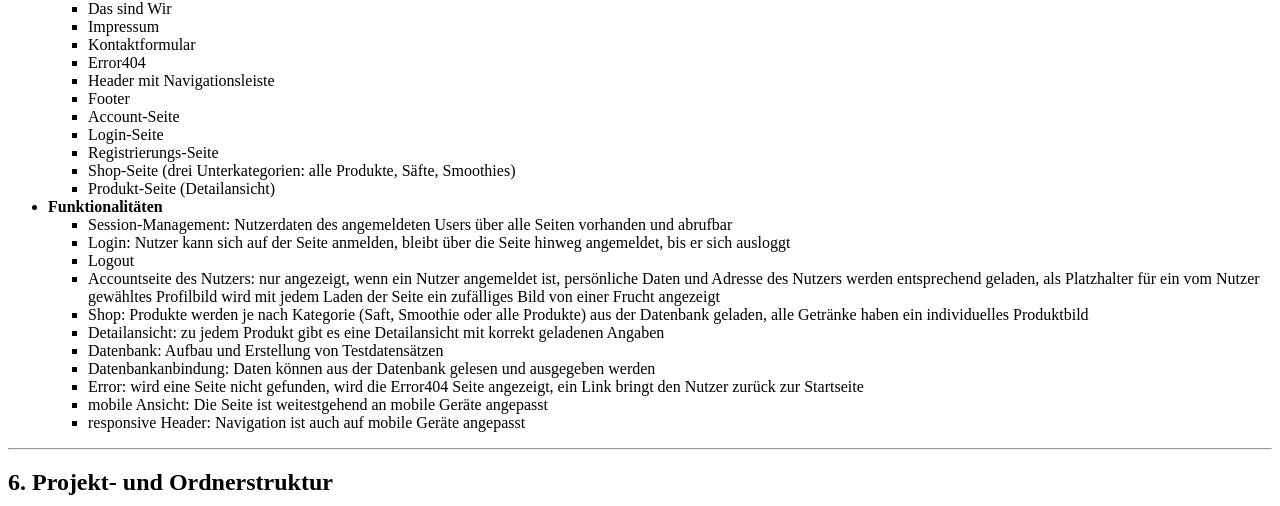
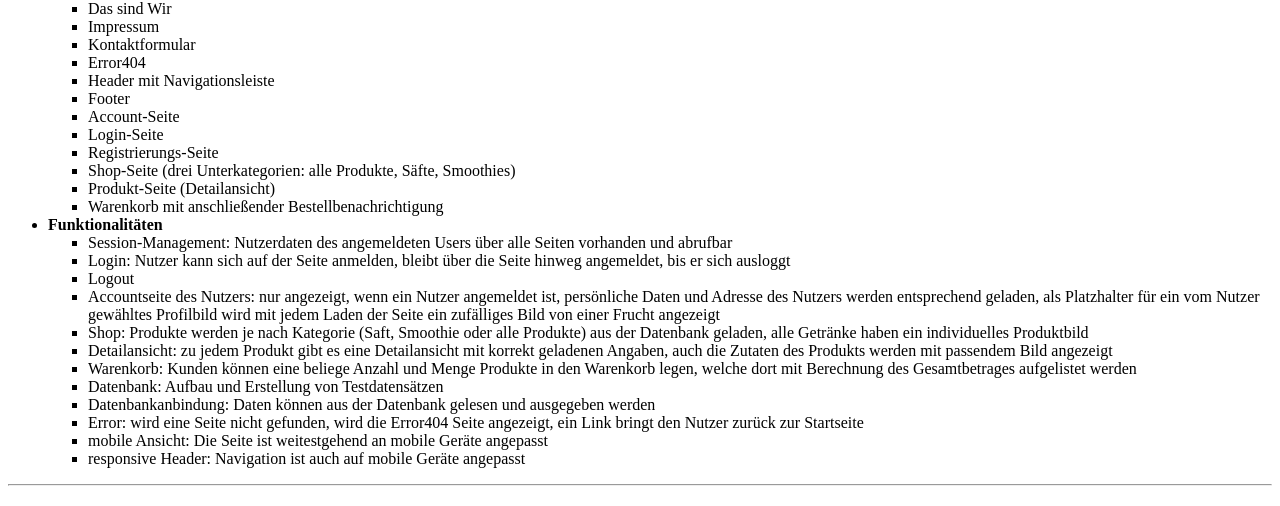
Before and after one commit to anna-lisa1404/FruitsForFriends, a PHP site: page /documentation/documentation.html in a window 1280 px wide. Shown: the part 4844-5350 px from the top of the page. Run offline with PHP 8.4, Linux system fonts and the light colour scheme.

Commit message:
some clean-ups

```diff
--- a/Projekt_FruitsForFriends/controllers/shopController.php
+++ b/Projekt_FruitsForFriends/controllers/shopController.php
@@ -7,9 +7,7 @@ class ShopController extends Controller
 {
     public function actionProducts() {}
 
-    public function actionAllproducts() {
-        $products = loadAllProducts();
-    }
+    public function actionAllproducts() {}
 
     public function actionJuices() {}
 
--- a/Projekt_FruitsForFriends/core/controller.class.php
+++ b/Projekt_FruitsForFriends/core/controller.class.php
@@ -2,9 +2,6 @@
 /*
 * bearbeitet von: Anna-Lisa Merkel
 */
-
-// TODO: add namespace again
-// namespace fff\core;
 
 class Controller
 {
--- a/Projekt_FruitsForFriends/core/model.class.php
+++ b/Projekt_FruitsForFriends/core/model.class.php
@@ -2,9 +2,6 @@
 /*
 * bearbeitet von: Anna-Lisa Merkel, Salma Alkhaiyal
 */
-
-// TODO: add namespace again
-// namespace fff\model;
 
 abstract class Model
 {
@@ -105,7 +102,7 @@ abstract class Model
 
     public function insert()
     {
-        // TODO: Implement insert
+        // Implement insert
         $db = $GLOBALS['db'];
         $tableName = self::tablename();
         $sqlStr = "INSERT INTO `${tableName}` (";
--- a/Projekt_FruitsForFriends/database/Produkte.sql
+++ b/Projekt_FruitsForFriends/database/Produkte.sql
@@ -1,5 +1,5 @@
 --
--- bearbeitet von Anna-Lisa Merkel
+-- bearbeitet von Anna-Lisa Merkel, Sarah Schelle, Salma Alkhaiyal
 --
 
 -- ---------------------
--- a/Projekt_FruitsForFriends/documentation/documentation.html
+++ b/Projekt_FruitsForFriends/documentation/documentation.html
@@ -147,6 +147,7 @@
                     <li>Registrierungs-Seite</li>
                     <li>Shop-Seite (drei Unterkategorien: alle Produkte, Säfte, Smoothies)</li>
                     <li>Produkt-Seite (Detailansicht)</li>
+                    <li>Warenkorb mit anschließender Bestellbenachrichtigung</li>
                 </ul>
                 <li><b>Funktionalitäten</b></li>
                 <ul class="documentation-list-details">
@@ -156,7 +157,8 @@
                     <li>Accountseite des Nutzers: nur angezeigt, wenn ein Nutzer angemeldet ist, persönliche Daten und Adresse des Nutzers werden entsprechend geladen, als Platzhalter für ein vom Nutzer gewähltes Profilbild wird mit jedem Laden der Seite
                         ein zufälliges Bild von einer Frucht angezeigt</li>
                     <li>Shop: Produkte werden je nach Kategorie (Saft, Smoothie oder alle Produkte) aus der Datenbank geladen, alle Getränke haben ein individuelles Produktbild</li>
-                    <li>Detailansicht: zu jedem Produkt gibt es eine Detailansicht mit korrekt geladenen Angaben</li>
+                    <li>Detailansicht: zu jedem Produkt gibt es eine Detailansicht mit korrekt geladenen Angaben, auch die Zutaten des Produkts werden mit passendem Bild angezeigt</li>
+                    <li>Warenkorb: Kunden können eine beliege Anzahl und Menge Produkte in den Warenkorb legen, welche dort mit Berechnung des Gesamtbetrages aufgelistet werden</li>
                     <li>Datenbank: Aufbau und Erstellung von Testdatensätzen</li>
                     <li>Datenbankanbindung: Daten können aus der Datenbank gelesen und ausgegeben werden</li>
                     <li>Error: wird eine Seite nicht gefunden, wird die Error404 Seite angezeigt, ein Link bringt den Nutzer zurück zur Startseite</li>
@@ -218,7 +220,8 @@
             <p>Folgende Aufgaben haben die Teammitglieder bearbeitet:</p>
             <h3>Sarah Schelle</h3>
             <ul>
-                <li>Mockups (Mobil- und Desktopversion) und Entwürfe für Produktseite, Warenkorb, Footer</li>
+                <li>Mockups (Mobil- und Desktopversion)</li>
+                <li>Entwürfe für Produktseite, Warenkorb, Footer</li>
                 <li>Logoentwurf</li>
                 <li>Startseite (beinhaltet den Aufbau und die Gestaltung)</li>
                 <li>Supportformular (beinhaltet den Aufbau und die Gestaltung)</li>
@@ -241,6 +244,7 @@
                 <li>Login Seite (beinhaltet den Aufbau, die Gestaltung und die Funktionalität)</li>
                 <li>Account Seite (beinhaltet den Aufbau, die Gestaltung und die Funktionalität)</li>
                 <li>Shop mit Produktseiten und Detailseite (beinhaltet Aufbau und Gestaltung, Ausgabe der Produkte und Anzeigen der Produkte in der jeweiligen Detailansicht)</li>
+                <li>Warenkorb (beinhaltet den Aufbau, die Gestaltung und die Funktionalität)</li>
                 <li>Aufbau der Error Seite (beinhaltet den Aufbau und die Gestaltung)</li>
                 <li>Anpassung der erstellten Seiten an mobile Ansicht</li>
                 <li>Erstellung der documentation.html</li>
@@ -252,6 +256,7 @@
                 <li>Überlegen von Testdatensätzen für die Datenbank</li>
                 <li>Zusammenstellung der Dokumentation</li>
                 <li>Präsentationen</li>
+                <li>Suche von Bildern, Farben und anderen Gestaltungselementen</li>
             </ul>
 
             <!-- --------------------------------------------------------------------------------- -->
--- a/Projekt_FruitsForFriends/index.php
+++ b/Projekt_FruitsForFriends/index.php
@@ -16,6 +16,8 @@ require_once COREPATH.'model.class.php';
 // load the models
 require_once MODELSPATH.'accountsModel.php';
 require_once MODELSPATH.'drinksModel.php';
+require_once MODELSPATH.'compositionModel.php';
+require_once MODELSPATH.'ingredientsModel.php';
 
 $controllerName = 'pages'; // default controller if noting is set
 $actionName = 'startpage'; // default action if nothing is set
```
